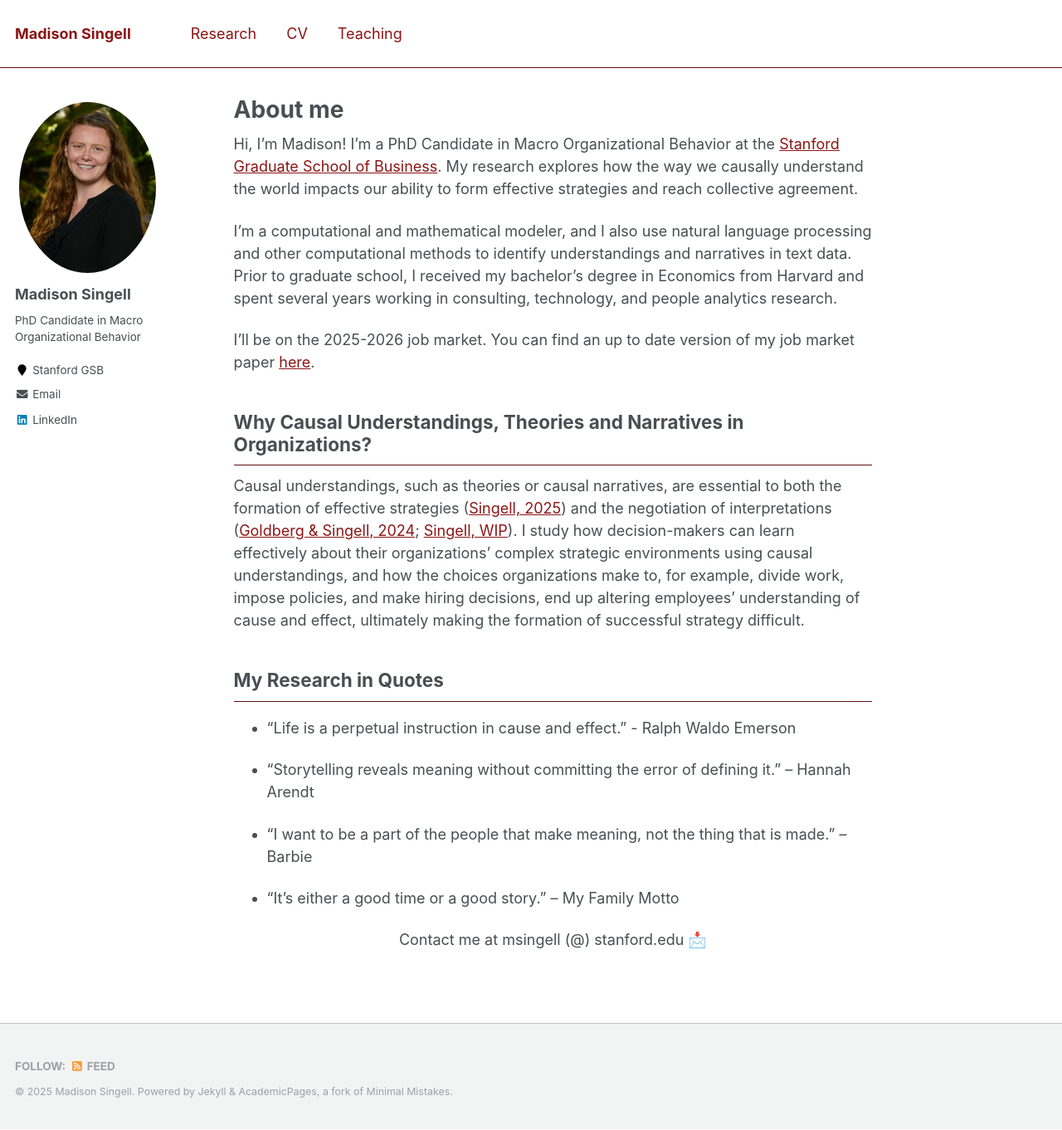
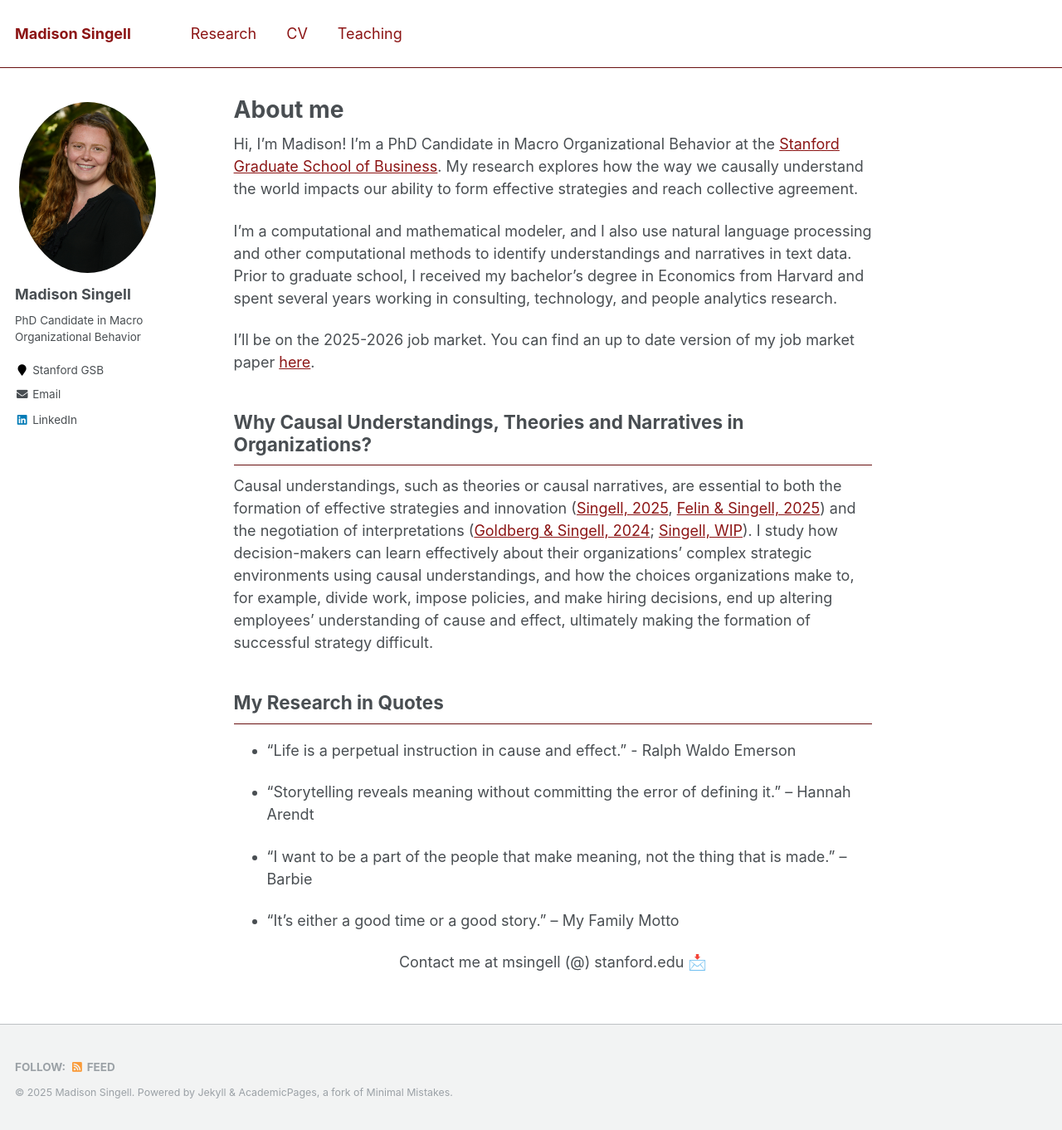
Before and after one commit to mhsingell/mhsingell.github.io, a Jekyll site: the page built from _pages/about.md, in a window 1280 px wide and 1362 px high. Shown: the whole window at 83% size. Built offline with Jekyll 4.4.1, drawn with Linux system fonts in a browser that asks for light colours.

Commit message:
Update article

```diff
--- a/_pages/about.md
+++ b/_pages/about.md
@@ -16,7 +16,7 @@ I’m a computational and mathematical modeler, and I also use natural language
 I'll be on the 2025-2026 job market. You can find an up to date version of my job market paper  [here](/files/Singell_JMP_Current_2025.pdf).
 
 ## Why Causal Understandings, Theories and Narratives in Organizations?
-Causal understandings, such as theories or causal narratives, are essential to both the formation of effective strategies ([Singell, 2025](/files/Singell_JMP_Current_2025.pdf)) and the negotiation of interpretations ([Goldberg & Singell, 2024](https://www.annualreviews.org/content/journals/10.1146/annurev-soc-020321-030515); [Singell, WIP](/files/Singell_WIP_2025.pdf)). I study how decision-makers can learn effectively about their organizations' complex strategic environments using causal understandings, and how the choices organizations make to, for example, divide work, impose policies, and make hiring decisions, end up altering employees’ understanding of cause and effect, ultimately making the formation of successful strategy difficult.
+Causal understandings, such as theories or causal narratives, are essential to both the formation of effective strategies and innovation ([Singell, 2025](/files/Singell_JMP_Current_2025.pdf), [Felin & Singell, 2025](https://papers.ssrn.com/sol3/papers.cfm?abstract_id=5604634)) and the negotiation of interpretations ([Goldberg & Singell, 2024](https://www.annualreviews.org/content/journals/10.1146/annurev-soc-020321-030515); [Singell, WIP](/files/Singell_WIP_2025.pdf)). I study how decision-makers can learn effectively about their organizations' complex strategic environments using causal understandings, and how the choices organizations make to, for example, divide work, impose policies, and make hiring decisions, end up altering employees’ understanding of cause and effect, ultimately making the formation of successful strategy difficult.
 
 ## My Research in Quotes
 - "Life is a perpetual instruction in cause and effect." - Ralph Waldo Emerson
```
Also changed, not shown: 2 other files.
